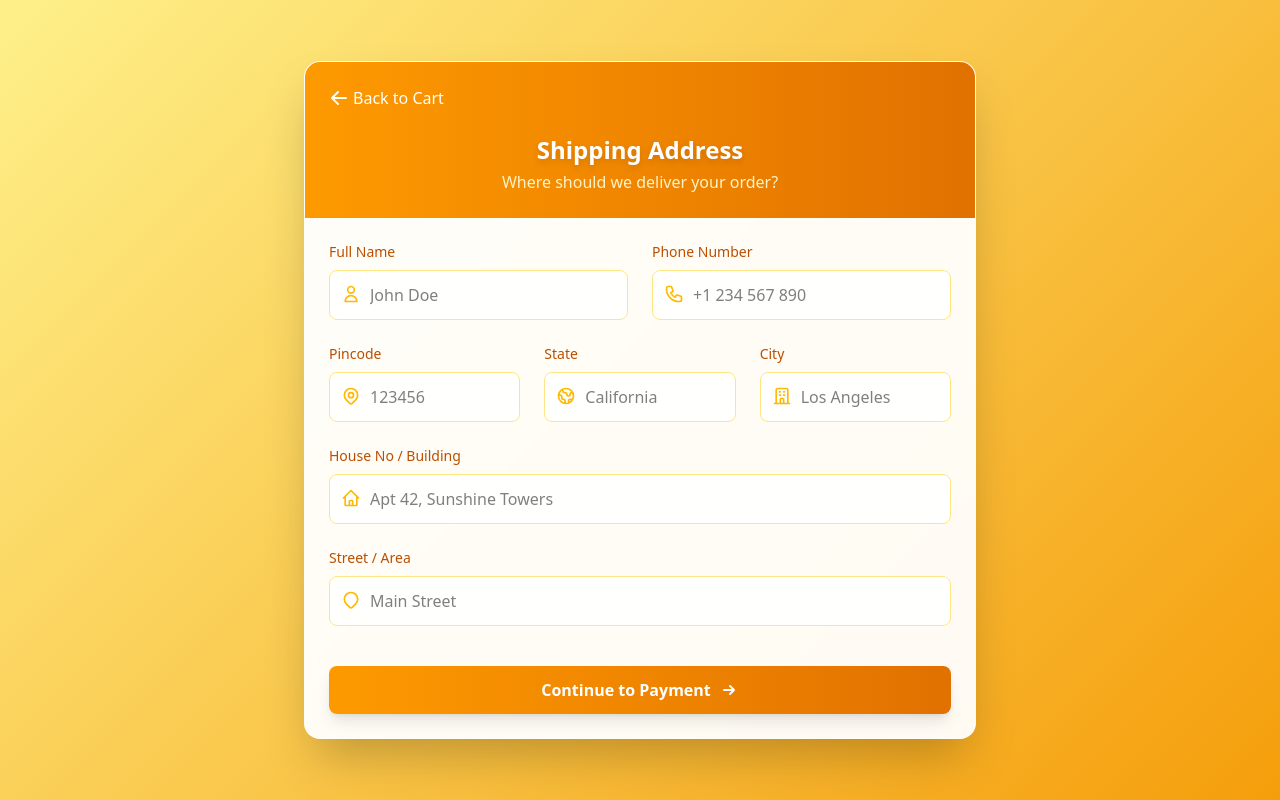
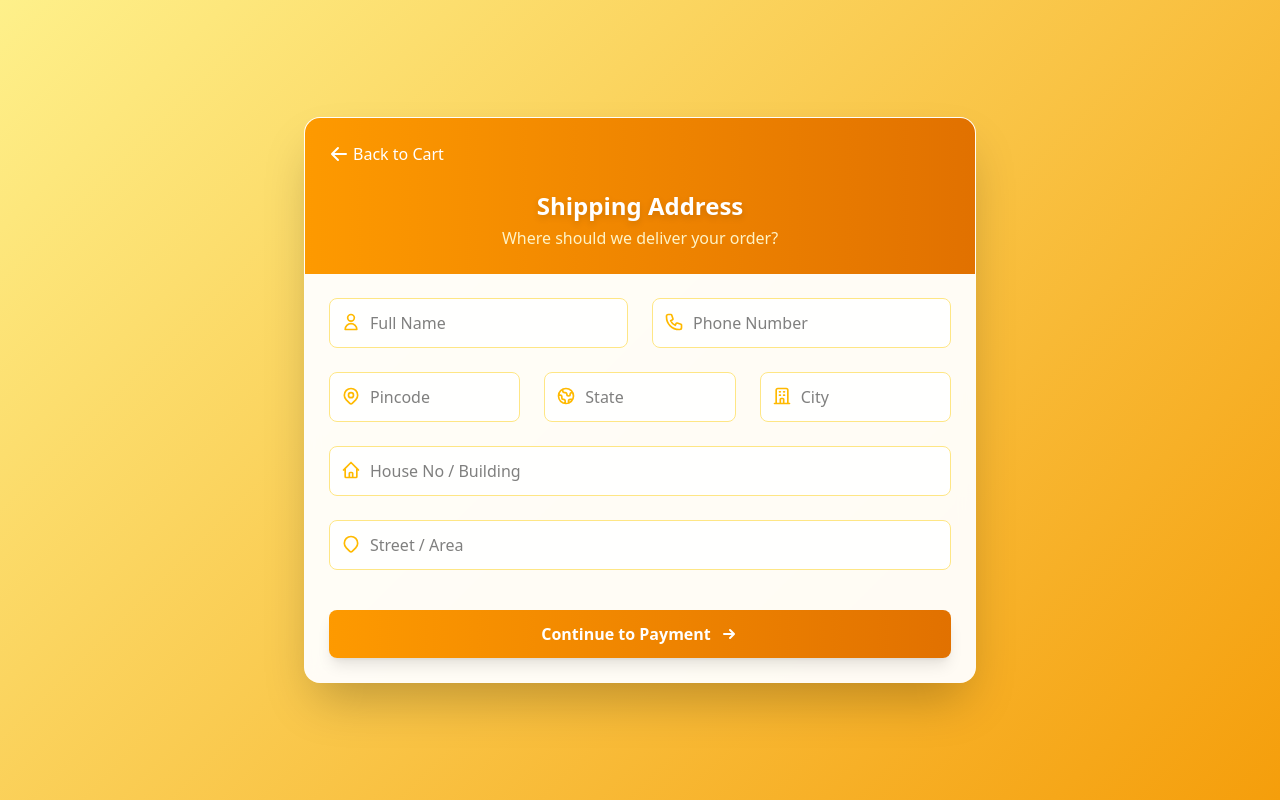
Before and after one commit to muzammi961/ecommerce-frendend-project-of-recipes, a React (Vite) app: page /Userformaddress/1 in a window 1280 px wide. Built offline with nearby package versions, Linux system fonts and the light colour scheme.

Commit message:
res commit

```diff
--- a/src/components/order/usrformaddress.jsx
+++ b/src/components/order/usrformaddress.jsx
@@ -72,15 +72,15 @@ function Userformaddress() {
         </div>
 
         <form className="p-4 sm:p-6 space-y-4 sm:space-y-6" onSubmit={submitButton}>
-          <div className="grid grid-cols-1 md:grid-cols-2 gap-4 sm:gap-6">
-            <div className="space-y-1 sm:space-y-2">
-              <label className="block text-xs sm:text-sm font-medium text-amber-700">Full Name</label>
-              <div className="relative">
+  <div className="grid grid-cols-1 md:grid-cols-2 gap-4 sm:gap-6">
+    <div className="space-y-1 sm:space-y-2">
+      {/* <label className="block text-xs sm:text-sm font-medium text-amber-700">Full Name</label> */}
+      <div className="relative">
                 <input
                   onChange={(e) => dispatch({ name: 'nameofuser', value: e.target.value })}
                   type="text"
-                  className="w-full px-3 sm:px-4 py-2 sm:py-3 pl-8 sm:pl-10 border border-amber-200 rounded-lg focus:ring-2 focus:ring-amber-400 focus:border-transparent bg-white/90 transition-all text-sm sm:text-base"
-                  placeholder="John Doe"
+                  className="w-full px-3 sm:px-4 py-2 sm:py-3 pl-8 sm:pl-10 border border-amber-200 rounded-lg bg-white/90 text-sm sm:text-base focus:outline-none focus:ring-0 focus:border-transparent focus:ring-offset-0"
+                  placeholder="Full Name"
                   required
                 />
                 <svg
@@ -95,13 +95,13 @@ function Userformaddress() {
             </div>
 
             <div className="space-y-1 sm:space-y-2">
-              <label className="block text-xs sm:text-sm font-medium text-amber-700">Phone Number</label>
+              {/* <label className="block text-xs sm:text-sm font-medium text-amber-700">Phone Number</label> */}
               <div className="relative">
                 <input
                   onChange={(e) => dispatch({ name: 'phonenumber', value: e.target.value })}
-                  type="tel"
-                  className="w-full px-3 sm:px-4 py-2 sm:py-3 pl-8 sm:pl-10 border border-amber-200 rounded-lg focus:ring-2 focus:ring-amber-400 focus:border-transparent bg-white/90 transition-all text-sm sm:text-base"
-                  placeholder="+1 234 567 890"
+                  type="number"
+                  className="w-full px-3 sm:px-4 py-2 sm:py-3 pl-8 sm:pl-10 border border-amber-200 rounded-lg bg-white/90 text-sm sm:text-base focus:outline-none focus:ring-0 focus:border-transparent focus:ring-offset-0"
+                  placeholder="Phone Number"
                   required
                 />
                 <svg
@@ -118,13 +118,13 @@ function Userformaddress() {
 
           <div className="grid grid-cols-1 sm:grid-cols-2 md:grid-cols-3 gap-4 sm:gap-6">
             <div className="space-y-1 sm:space-y-2">
-              <label className="block text-xs sm:text-sm font-medium text-amber-700">Pincode</label>
+              {/* <label className="block text-xs sm:text-sm font-medium text-amber-700">Pincode</label> */}
               <div className="relative">
                 <input
                   onChange={(e) => dispatch({ name: 'pincode', value: e.target.value })}
                   type="number"
-                  className="w-full px-3 sm:px-4 py-2 sm:py-3 pl-8 sm:pl-10 border border-amber-200 rounded-lg focus:ring-2 focus:ring-amber-400 focus:border-transparent bg-white/90 transition-all text-sm sm:text-base"
-                  placeholder="123456"
+                 className="w-full px-3 sm:px-4 py-2 sm:py-3 pl-8 sm:pl-10 border border-amber-200 rounded-lg bg-white/90 text-sm sm:text-base focus:outline-none focus:ring-0 focus:border-transparent focus:ring-offset-0"
+                  placeholder="Pincode"
                   required
                 />
                 <svg
@@ -140,13 +140,13 @@ function Userformaddress() {
             </div>
 
             <div className="space-y-1 sm:space-y-2">
-              <label className="block text-xs sm:text-sm font-medium text-amber-700">State</label>
+              {/* <label className="block text-xs sm:text-sm font-medium text-amber-700">State</label> */}
               <div className="relative">
                 <input
                   onChange={(e) => dispatch({ name: 'state', value: e.target.value })}
                   type="text"
-                  className="w-full px-3 sm:px-4 py-2 sm:py-3 pl-8 sm:pl-10 border border-amber-200 rounded-lg focus:ring-2 focus:ring-amber-400 focus:border-transparent bg-white/90 transition-all text-sm sm:text-base"
-                  placeholder="California"
+                className="w-full px-3 sm:px-4 py-2 sm:py-3 pl-8 sm:pl-10 border border-amber-200 rounded-lg bg-white/90 text-sm sm:text-base focus:outline-none focus:ring-0 focus:border-transparent focus:ring-offset-0"
+                  placeholder="State"
                   required
                 />
                 <svg
@@ -161,13 +161,13 @@ function Userformaddress() {
             </div>
 
             <div className="space-y-1 sm:space-y-2">
-              <label className="block text-xs sm:text-sm font-medium text-amber-700">City</label>
+              {/* <label className="block text-xs sm:text-sm font-medium text-amber-700">City</label> */}
               <div className="relative">
                 <input
                   onChange={(e) => dispatch({ name: 'city', value: e.target.value })}
                   type="text"
-                  className="w-full px-3 sm:px-4 py-2 sm:py-3 pl-8 sm:pl-10 border border-amber-200 rounded-lg focus:ring-2 focus:ring-amber-400 focus:border-transparent bg-white/90 transition-all text-sm sm:text-base"
-                  placeholder="Los Angeles"
+                 className="w-full px-3 sm:px-4 py-2 sm:py-3 pl-8 sm:pl-10 border border-amber-200 rounded-lg bg-white/90 text-sm sm:text-base focus:outline-none focus:ring-0 focus:border-transparent focus:ring-offset-0"
+                  placeholder="City"
                   required
                 />
                 <svg
@@ -183,13 +183,13 @@ function Userformaddress() {
           </div>
 
           <div className="space-y-1 sm:space-y-2">
-            <label className="block text-xs sm:text-sm font-medium text-amber-700">House No / Building</label>
+            {/* <label className="block text-xs sm:text-sm font-medium text-amber-700">House No / Building</label> */}
             <div className="relative">
               <input
                 onChange={(e) => dispatch({ name: 'houseno_buildingname', value: e.target.value })}
                 type="text"
-                className="w-full px-3 sm:px-4 py-2 sm:py-3 pl-8 sm:pl-10 border border-amber-200 rounded-lg focus:ring-2 focus:ring-amber-400 focus:border-transparent bg-white/90 transition-all text-sm sm:text-base"
-                placeholder="Apt 42, Sunshine Towers"
+               className="w-full px-3 sm:px-4 py-2 sm:py-3 pl-8 sm:pl-10 border border-amber-200 rounded-lg bg-white/90 text-sm sm:text-base focus:outline-none focus:ring-0 focus:border-transparent focus:ring-offset-0"
+                placeholder="House No / Building"
                 required
               />
               <svg
@@ -204,13 +204,13 @@ function Userformaddress() {
           </div>
 
           <div className="space-y-1 sm:space-y-2">
-            <label className="block text-xs sm:text-sm font-medium text-amber-700">Street / Area</label>
+            {/* <label className="block text-xs sm:text-sm font-medium text-amber-700">Street / Area</label> */}
             <div className="relative">
               <input
                 onChange={(e) => dispatch({ name: 'Roadname', value: e.target.value })}
                 type="text"
-                className="w-full px-3 sm:px-4 py-2 sm:py-3 pl-8 sm:pl-10 border border-amber-200 rounded-lg focus:ring-2 focus:ring-amber-400 focus:border-transparent bg-white/90 transition-all text-sm sm:text-base"
-                placeholder="Main Street"
+               className="w-full px-3 sm:px-4 py-2 sm:py-3 pl-8 sm:pl-10 border border-amber-200 rounded-lg bg-white/90 text-sm sm:text-base focus:outline-none focus:ring-0 focus:border-transparent focus:ring-offset-0"
+                placeholder="Street / Area"
                 required
               />
               <svg
```
